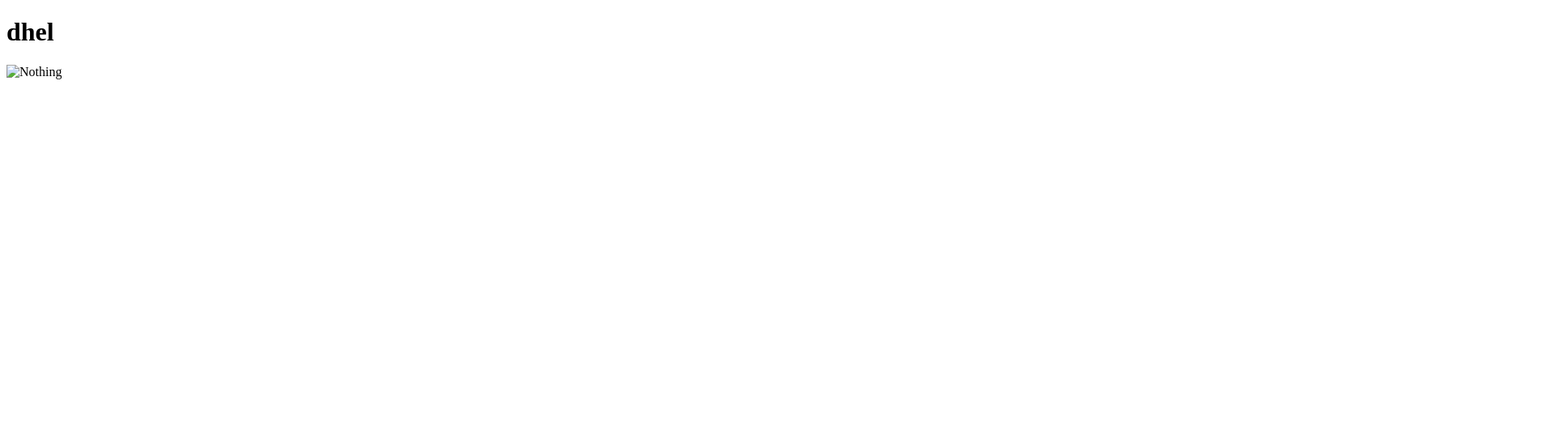
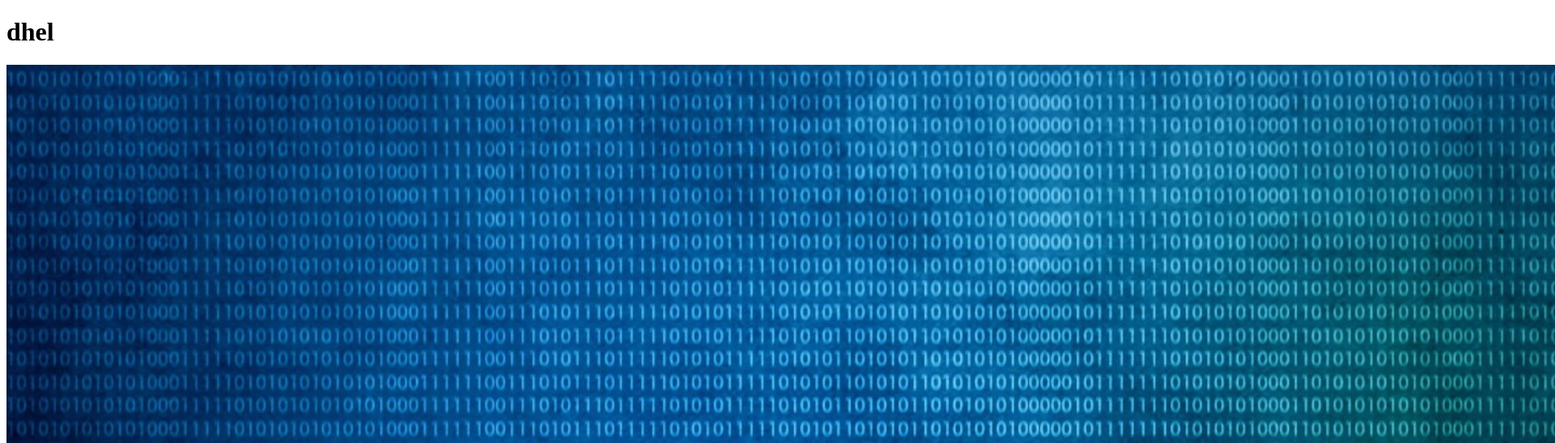
Before and after one commit to goshikadheeraj/test, a plain HTML site: page index.html in a window 1280 px wide. Shown: the top 547 px of the page at 81% size, 1920 px wide, since content can reach past the window. Drawn offline with Linux system fonts and the light colour scheme.

Commit message:
Update index.html

```diff
--- a/index.html
+++ b/index.html
@@ -6,7 +6,7 @@
     <meta name="viewport" content="width=device-width, initial-scale=1.0">
     <title>Document</title>
     <h1>dhel</h1>
-    <img src="TEST\inary.jpg" alt="Nothing">
+    <img src="TEST\binary.jpg" alt="Nothing">
 </head>
 <body>
 
```
